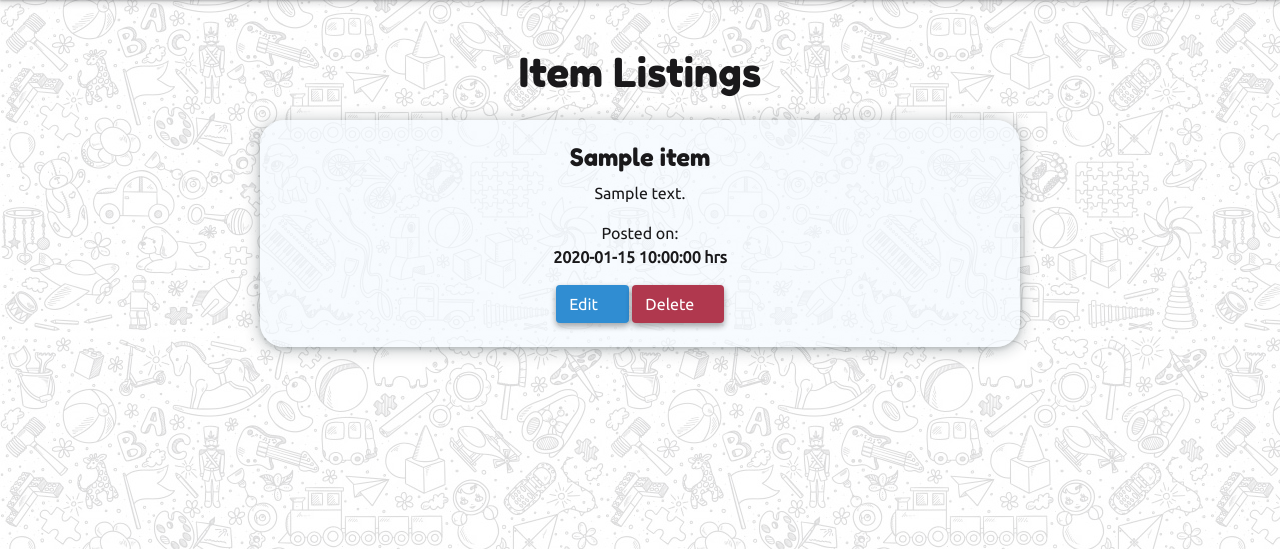
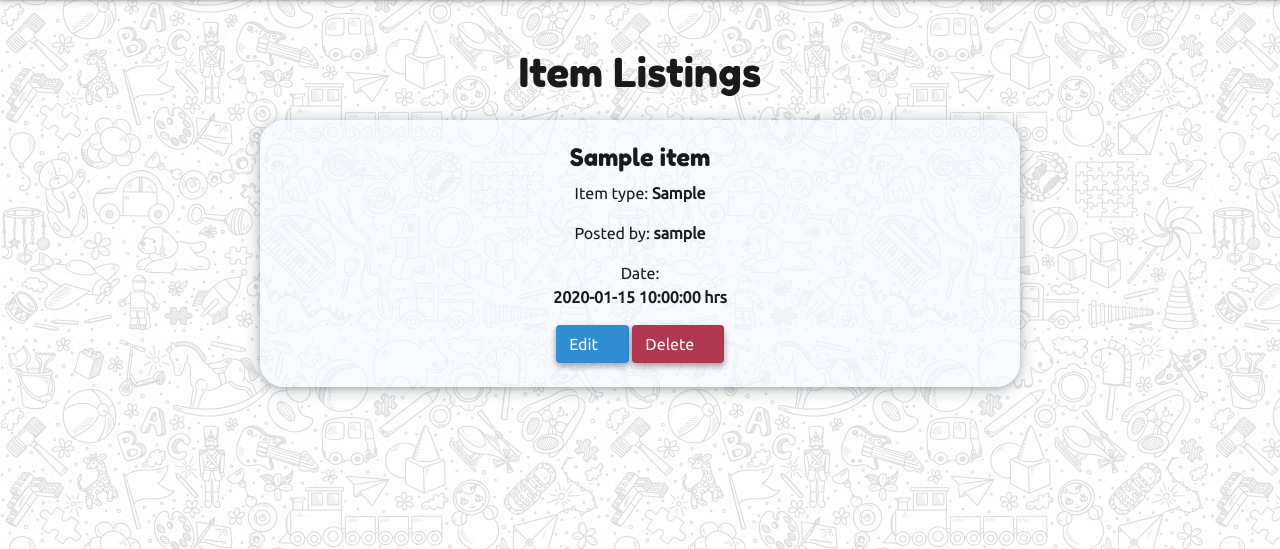
Before and after one commit to 4forces/CI-MS3-project3, a Flask app: page /listings in a window 1280 px wide. Shown: the part 69-618 px from the top of the page. Run offline with Flask 2, Linux system fonts and the light colour scheme; a database or web service that is not in the repository returns one stand-in record (values such as "Sample title"); some libraries are stand-ins or nearby versions.

Commit message:
Add 'item type' and 'posted by' display fields

```diff
--- a/app.py
+++ b/app.py
@@ -121,7 +121,7 @@ def process_post_items():
             'email': request.form.get('email'),
             'name': request.form.get('item_name'),
             'description': request.form.get('description'),
-            'type': request.form.get('type'),
+            'item_type': request.form.get('item_type'),
             'age': request.form.get('age'),
             'condition': request.form.get('condition'),
             'delete': request.form.get('delete_after'),
--- a/templates/item_listings.template.html
+++ b/templates/item_listings.template.html
@@ -13,23 +13,11 @@
 
 <div class="row justify-content-center text-center">
     {% for item in all_items|reverse %}
-    <!-- <div class="row justify-content-center align-items-center text-center mx-2">
-        <div class="col-3 bg-secondary my-3">
-            {{item.photo}}
-        </div>
-        <div class="col-9 bg-secondary mt-3">
-            <h5>{{item.name}}</h5>
-        </div>
-    </div>
-    <div class="row justify-content-center align-items-center text-center mx-2">
-        <div class='col bg-secondary mb-3'>
-            <p>Posted: <b>{{item.date}}</b></p>
-        </div>
-    </div> -->
     <div class="col-8 frame my-3">
                 <h4>{{item.name}}</h4>
-                <p>{{item.description}}</p>
-                <p>Posted on: <br><b>{{item.date}} hrs</b></p>
+                <p>Item type: <b>{{item.item_type}}</b></P>
+                <p>Posted by: <b>{{item.nickname}}</b></p>
+                <p>Date: <br><b>{{item.date}} hrs</b></p>
             <a href="{{ url_for('edit_items', item_id=item._id) }}" class="btn edit" id="bt-edit"></a>
             <a href="{{ url_for('delete_items', item_id=item._id) }}" class="btn delete" id="bt-delete"></a>
     </div>
```
